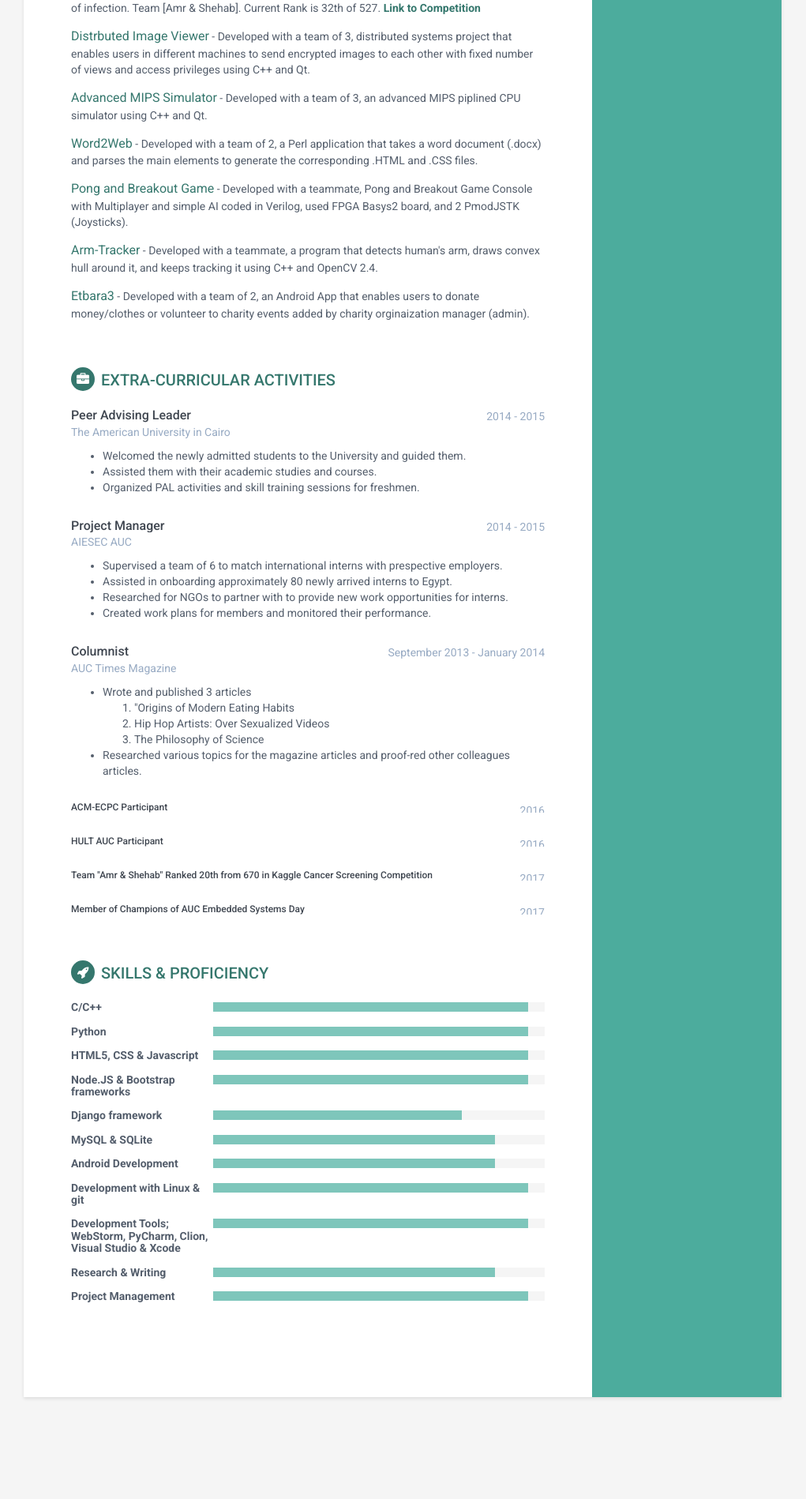
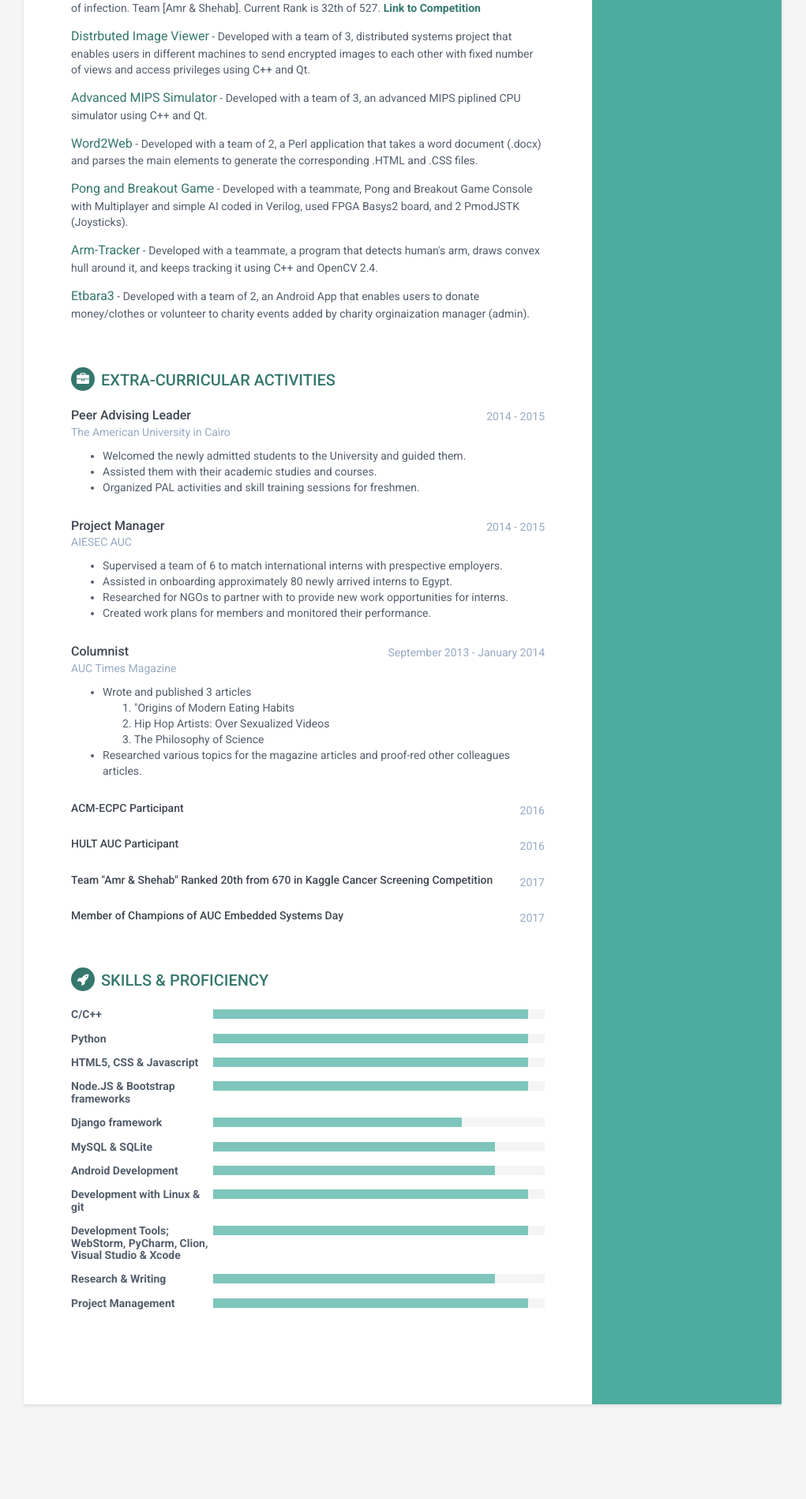
Before and after one commit to ShehabCE/shehabce.github.io, a Jekyll site: the page built from index.html, in a window 1280 px wide. Shown: the part 1065-2963 px from the top of the page at 79% size, without its empty margins (130-1151 px from the left). Built offline with Jekyll 4.4.1, drawn with Linux system fonts in a browser that asks for light colours.

```diff
--- a/_includes/extra-curricular-activities.html
+++ b/_includes/extra-curricular-activities.html
@@ -61,7 +61,7 @@
                 <div class="item">
                     <div class="meta">
                         <div class="upper-row">
-                            <h3 class="job-title" style="font-size: 12px;">ACM-ECPC Participant</h3>
+                            <h3 class="job-title" style="font-size: 14px;">ACM-ECPC Participant</h3>
                             <div class="time">2016</div>
                         </div><!--//upper-row-->
                     </div><!--//meta-->
@@ -70,7 +70,7 @@
                 <div class="item">
                     <div class="meta">
                         <div class="upper-row">
-                            <h3 class="job-title" style="font-size: 12px;">HULT AUC Participant</h3>
+                            <h3 class="job-title" style="font-size: 14px;">HULT AUC Participant</h3>
                             <div class="time">2016</div>
                         </div><!--//upper-row-->
                     </div><!--//meta-->
@@ -79,7 +79,7 @@
                 <div class="item">
                     <div class="meta">
                         <div class="upper-row">
-                            <h3 class="job-title" style="font-size: 12px;">Team "Amr &amp; Shehab" Ranked 20th from 670 in Kaggle Cancer Screening Competition</h3>
+                            <h3 class="job-title" style="font-size: 14px;">Team "Amr &amp; Shehab" Ranked 20th from 670 in Kaggle Cancer Screening Competition</h3>
                             <div class="time">2017</div>
                         </div><!--//upper-row-->
                     </div><!--//meta-->
@@ -88,7 +88,7 @@
                 <div class="item">
                     <div class="meta">
                         <div class="upper-row">
-                            <h3 class="job-title" style="font-size: 12px;">Member of Champions of AUC Embedded Systems Day</h3>
+                            <h3 class="job-title" style="font-size: 14px;">Member of Champions of AUC Embedded Systems Day</h3>
                             <div class="time">2017</div>
                         </div><!--//upper-row-->
                     </div><!--//meta-->
```
